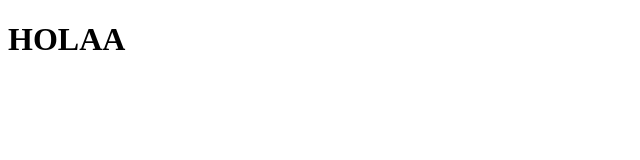
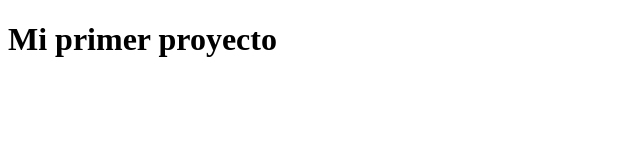
Before and after one commit to marianogit1987/mi-primer-repo, a plain HTML site: page index.html in a window 1280 px wide. Shown: the whole page, without its empty margins (0-640 px from the left). Drawn offline with Linux system fonts and the light colour scheme.

Commit message:
cambio en el index

```diff
--- a/index.html
+++ b/index.html
@@ -6,6 +6,6 @@
     <title>Document</title>
 </head>
 <body>
-    <h1>HOLAA</h1>
+    <h1>Mi primer proyecto</h1>
 </body>
 </html>
```
